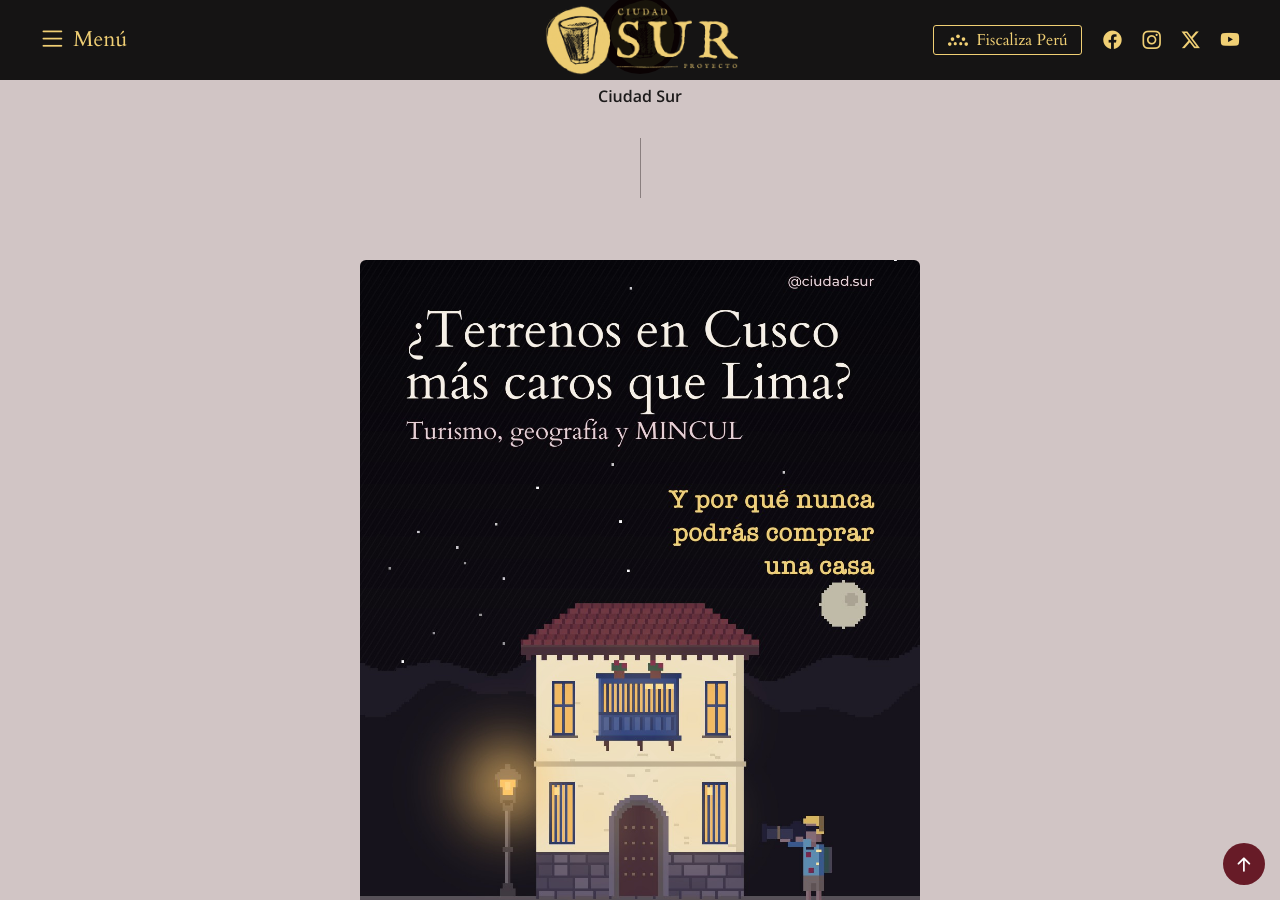
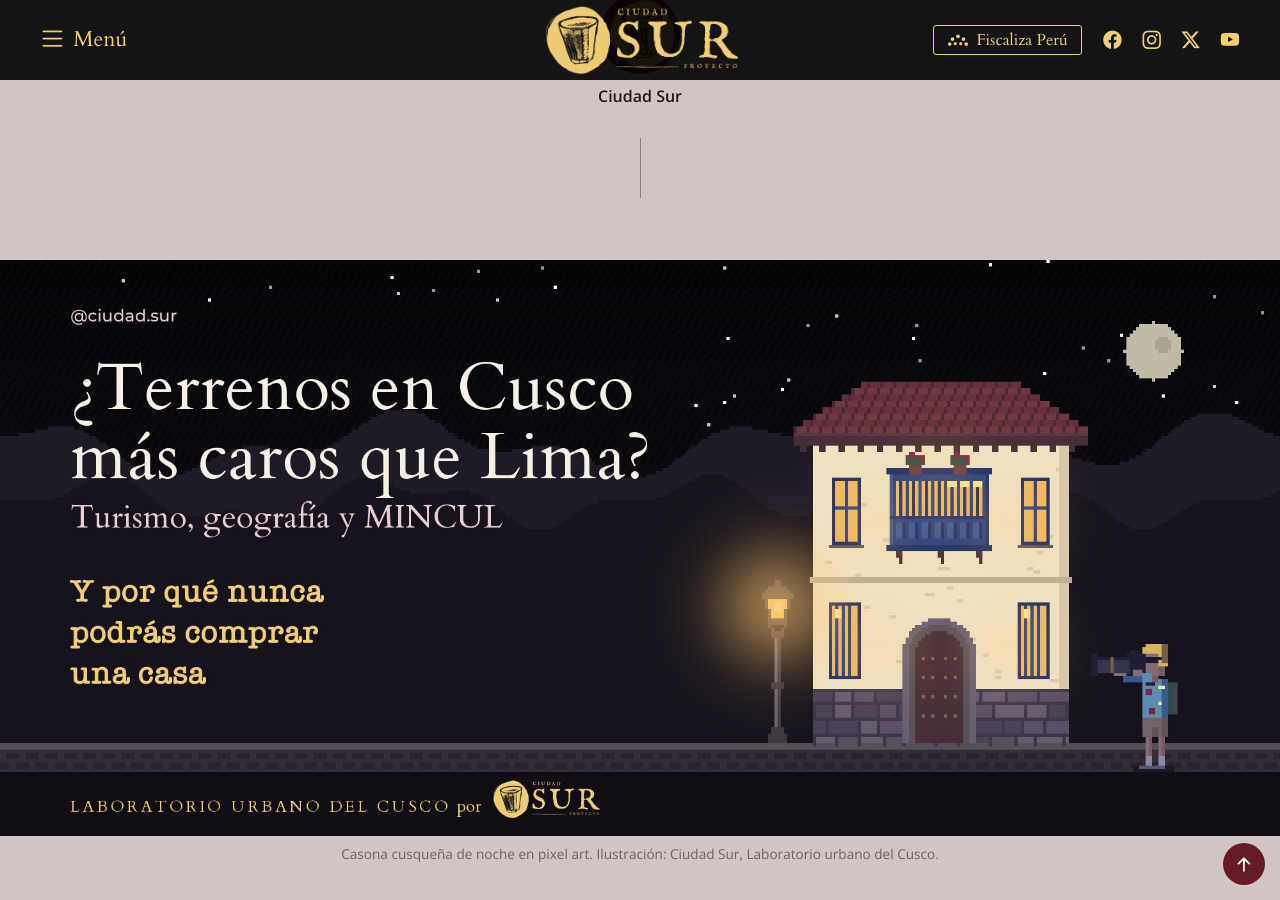
Before and after one commit to romelserg/ciudadsur, a Jekyll site: the page built from _posts/2026-11-12-terrenos-en-cusco-mas-caros-que-lima.md, in a window 1280 px wide and 900 px high, scrolled down 488 px. Built offline with Jekyll 4.4.1, drawn with Linux system fonts in a browser that asks for light colours.

Commit message:
Terrenos: portada horizontal con el texto del carrusel
Co-Authored-By: Claude Opus 5.5 <noreply@anthropic.com>

```diff
--- a/_posts/2026-11-12-terrenos-en-cusco-mas-caros-que-lima.md
+++ b/_posts/2026-11-12-terrenos-en-cusco-mas-caros-que-lima.md
@@ -7,8 +7,7 @@ date: 2026-11-12
 category: Actualidad
 portada: true
 image: /assets/img/articulos/terrenos-en-cusco-mas-caros-que-lima.jpg
-image_portada: /assets/img/articulos/terrenos-cusco/portada-vertical.jpg
-image_portada_vertical: true
+image_portada: /assets/img/articulos/terrenos-cusco/portada-horizontal.jpg
 image_portada_alt: '¿Terrenos en Cusco más caros que Lima? Turismo, geografía y MINCUL. Y por qué nunca podrás comprar una casa. Casona cusqueña de noche en pixel art, con un farol y un turista tomando fotos.'
 image_caption: 'Casona cusqueña de noche en pixel art. Ilustración: Ciudad Sur, Laboratorio urbano del Cusco.'
 numero: null
```
Also changed, not shown: assets/img/articulos/terrenos-cusco/portada-horizontal.jpg (added), assets/img/articulos/terrenos-cusco/portada-vertical.jpg (deleted).
